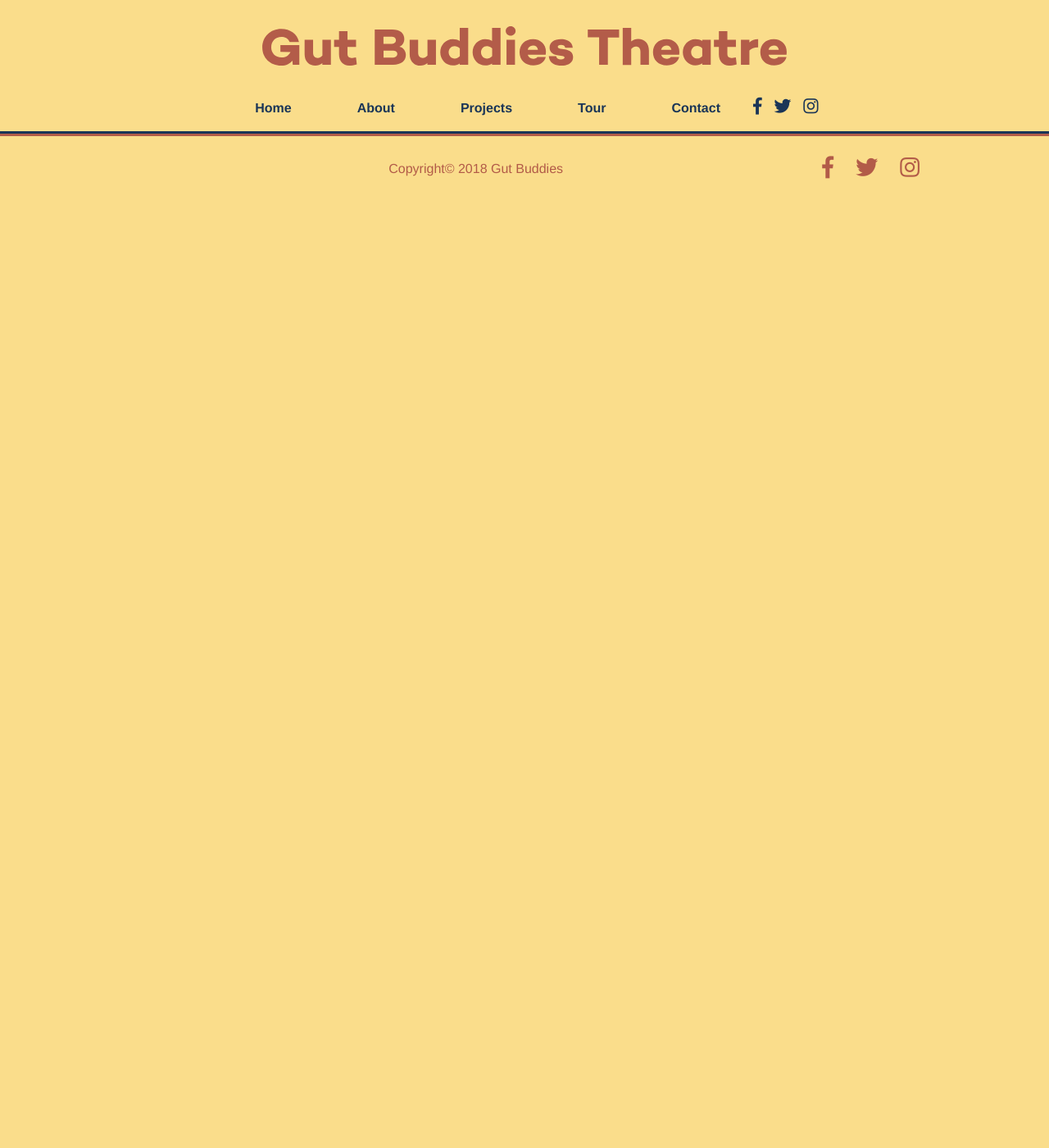
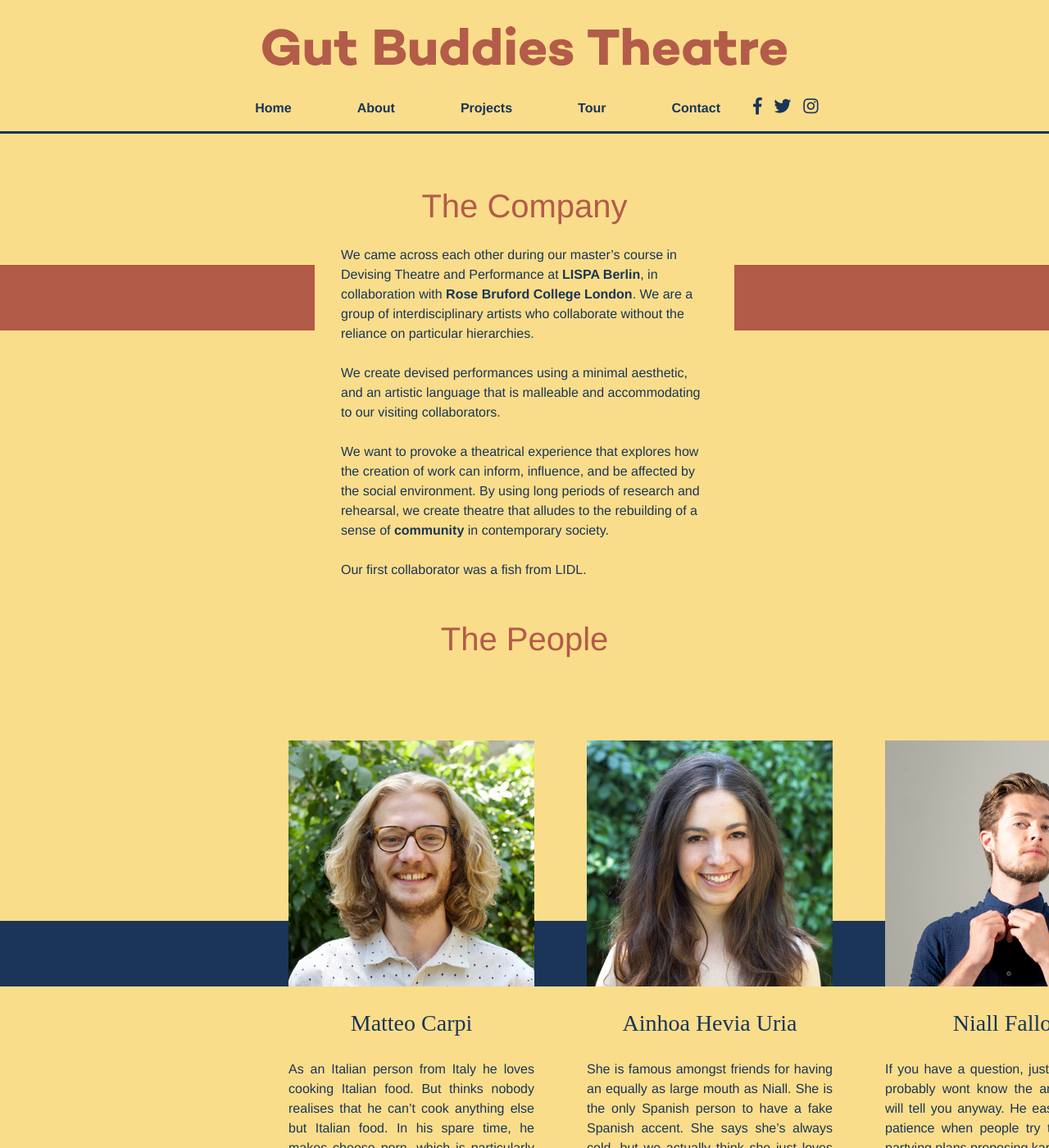
Before and after one commit to matteocarpi/GBT-Jekyll, a Jekyll site: the page built from company.md, in a window 1280 px wide and 1400 px high. Shown: the whole window at 82% size. Built offline with Jekyll 4.4.1, drawn with Linux system fonts in a browser that asks for light colours; nearby versions of some CDN libraries; some web fonts are replaced; some of the changed text lies outside the part shown.

```diff
--- a/_layouts/company.html
+++ b/_layouts/company.html
@@ -1,3 +1,92 @@
 ---
 layout: default
 ---
+    <div class="red band">
+    </div>
+    <div class="company-wrapper">
+      <div class="the-company">
+        <div class="title">
+          <h1>The Company</h1>
+        </div>
+
+        <p class="bio">We came across each other during our master’s course in Devising Theatre and Performance at <strong>LISPA Berlin</strong>, in collaboration with <strong>Rose Bruford College London</strong>. We are a group of interdisciplinary artists who collaborate without the reliance on particular hierarchies.
+          <br><br>We create devised performances using a minimal aesthetic, and an artistic language that is malleable and accommodating to our visiting collaborators.
+          <br><br>We want to provoke a theatrical experience that explores how the creation of work can inform, influence, and be affected by the social environment. By using long periods of research and rehearsal, we create theatre that alludes to the rebuilding of a sense of <strong>community</strong> in contemporary society.
+          <br><br>Our first collaborator was a fish from LIDL.
+        </p>
+      </div>
+    </div>
+
+    <div class="people-container">
+
+      <div class="title-people">
+        <h1>The People</h1>
+      </div>
+
+      <div class="blue band">
+      </div>
+
+      <div class="row-people">
+        <div class="person matteo">
+          <img class="avatar" src="/assets/company/matteo.png" alt="">
+          <h3 class="person">Matteo Carpi</h3>
+          <p>As an Italian person from Italy he loves cooking Italian food. But thinks nobody realises that he can’t cook anything else but Italian food. In his spare time, he makes cheese porn, which is particularly tasteless, making him a respectable member of the community. </p>
+        </div>
+
+        <div class="person ainhoa">
+          <img class="avatar" class="avatar" src="/assets/company/ainhoa.png" alt="">
+          <h3 class="person">Ainhoa Hevia Uria</h3>
+          <p>She is famous amongst friends for having an equally as large mouth as Niall. She is the only Spanish person to have a fake Spanish accent. She says she’s always cold, but we actually think she just loves the feeling of being hugged, all the time, by clothes.</p>
+        </div>
+
+        <div class="person niall">
+          <img class="avatar" src="/assets/company/niall.png" alt="">
+            <h3 class="person">Niall Fallon</h3>
+            <p>If you have a question, just ask Niall. He probably wont know the answer, but he will tell you anyway.
+              He easily looses his patience when people try to boycott his partying plans proposing karaoke nights.
+            </p>
+        </div>
+      </div>
+
+<!--Waiting to confirm Berta
+      <div class="blue band">
+      </div>
+
+      <div class="row people">
+
+
+        <div class="person berta">
+          <img class="avatar" src="assets/company/berta.png" alt="">
+            <h3 class="person">Berta del Ben</h3>
+            <p>If you have a question, just ask Niall. He probably wont know the answer, but he will tell you anyway.
+              He easily looses his patience when people try to boicot his partying plans proposing karaoke nights.
+            </p>
+        </div>
+      </div>
+-->
+    </div>
+
+    <!--Footer-->
+
+    <div class="footer">
+      <div class="footer-left">
+
+      </div>
+      <div class="footer-center">
+        <span class="footer-caption">Copyright© 2018 Gut Buddies</span>
+      </div>
+      <div class="footer-right">
+        <div class="social-red">
+          <a class="facebook" target="_blank" href="https://www.facebook.com/gutbuddiestheatre"> <i class="fab social-red fa-facebook-f"></i></a>
+          <a class="twitter" target="_blank" href="https://twitter.com/BuddiesGut?lang=en"> <i class="social-red fab fa-twitter"></i></a>
+          <a class="instagram" target="_blank" href="https://www.instagram.com/gutbuddiestheatre"> <i class="fab social-red fa-instagram"></i></a>
+        </div>
+      </div>
+    </div>
+    <script src="https://code.jquery.com/jquery-3.3.1.slim.min.js" integrity="sha384-q8i/X+965DzO0rT7abK41JStQIAqVgRVzpbzo5smXKp4YfRvH+8abtTE1Pi6jizo" crossorigin="anonymous"></script>
+    <script src="https://cdnjs.cloudflare.com/ajax/libs/popper.js/1.14.3/umd/popper.min.js" integrity="sha384-ZMP7rVo3mIykV+2+9J3UJ46jBk0WLaUAdn689aCwoqbBJiSnjAK/l8WvCWPIPm49" crossorigin="anonymous"></script>
+    <script src="https://stackpath.bootstrapcdn.com/bootstrap/4.1.3/js/bootstrap.min.js" integrity="sha384-ChfqqxuZUCnJSK3+MXmPNIyE6ZbWh2IMqE241rYiqJxyMiZ6OW/JmZQ5stwEULTy" crossorigin="anonymous"></script>
+
+  </body>
+
+</html>
```
